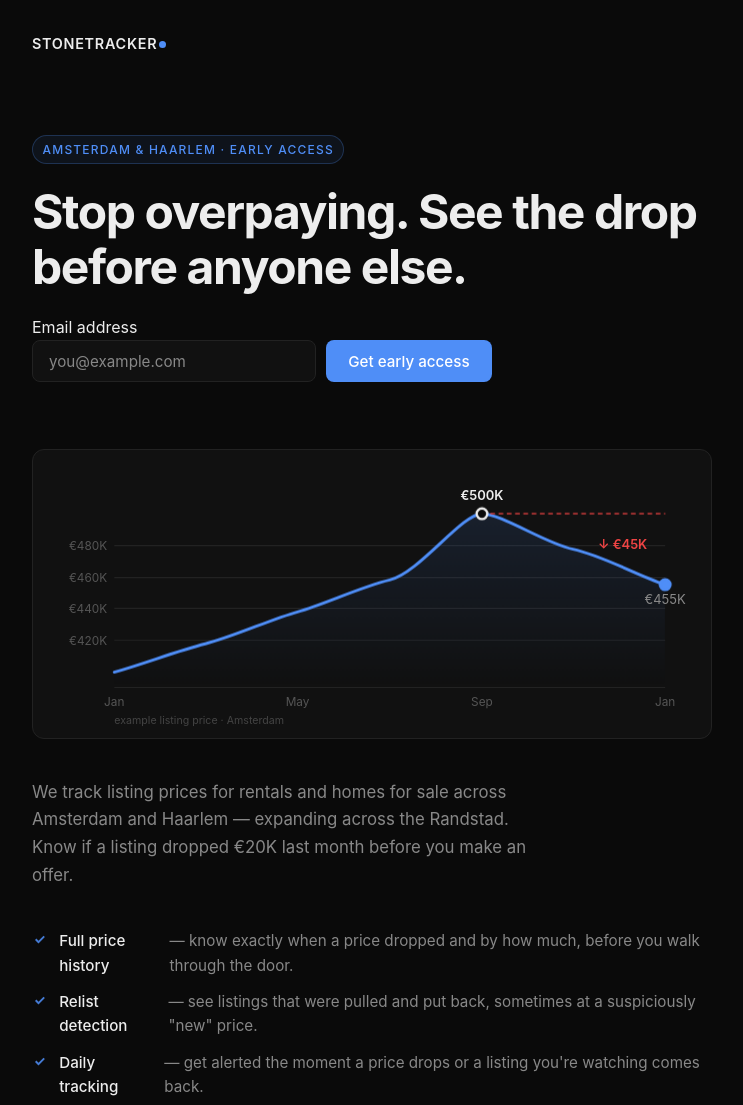
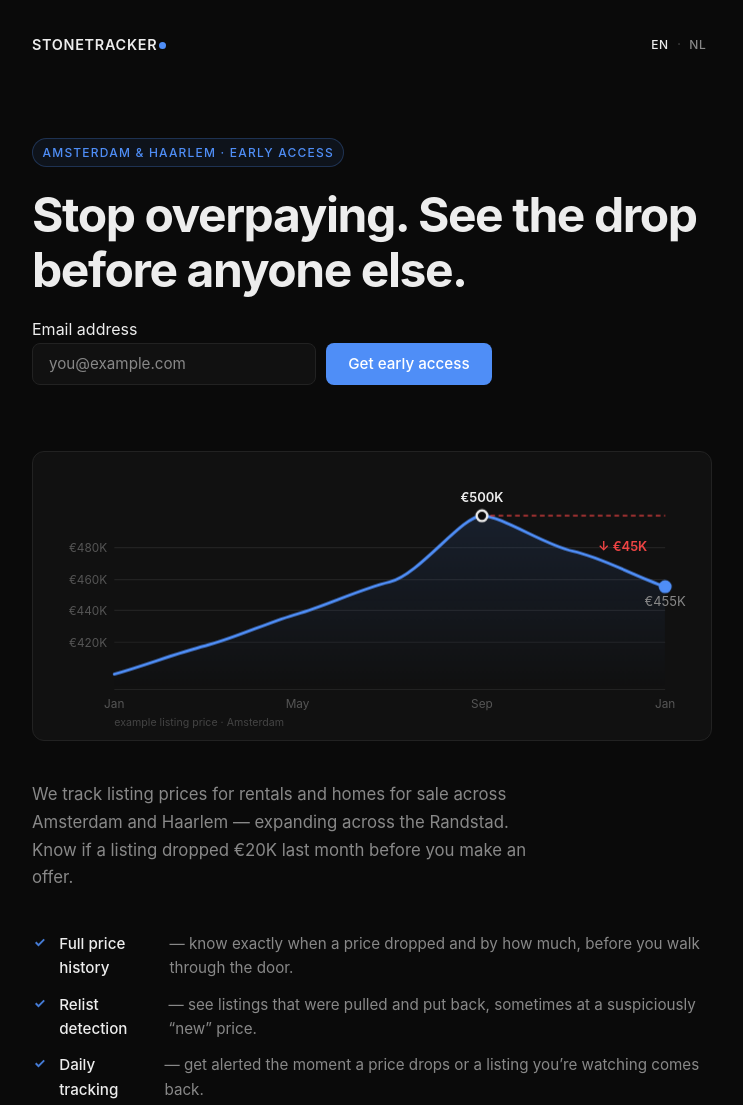
Before and after one commit to LumioTech/stonetracker-site, a plain HTML site: page index.html in a window 1280 px wide. Shown: the top 1105 px of the page, without its empty margins (268-1011 px from the left). Drawn offline with Linux system fonts and the light colour scheme.

Commit message:
Deploy site from stonetracker@ad4e648f0ee350d50cbb3f4231610aeeef5a99c7

```diff
--- a/app.js
+++ b/app.js
@@ -1,14 +1,82 @@
 // ---------------------------------------------------------------------------
-// StoneTracker — waitlist form handler
-//
-// Replace APPS_SCRIPT_URL with the Web App URL from `clasp deploy`.
-// When you have a custom domain, also update the referrer logic below if
-// you want to distinguish traffic sources.
+// StoneTracker — waitlist form handler + language switcher
 // ---------------------------------------------------------------------------
 
 var APPS_SCRIPT_URL = 'https://script.google.com/macros/s/AKfycbxgvPWqMrbaVXlMCyyhyqIQ8eR_NxnL6y5tO_HR16VkkmirJdSZU380muLCDNXcjWw/exec';
 
+// ---------------------------------------------------------------------------
+// Copy — EN and NL
+// ---------------------------------------------------------------------------
+var COPY = {
+  en: {
+    title:      'StoneTracker \u2014 Dutch Housing Price Tracker',
+    metaDesc:   'Track listing prices for rentals and homes for sale in Amsterdam and Haarlem. See which prices are dropping, which listings are new, and which are quietly relisted.',
+    htmlLang:   'en',
+    eyebrow:    'Amsterdam \u0026 Haarlem \u00B7 Early access',
+    h1:         'Stop overpaying. See the drop before anyone else.',
+    subhead:    'We track listing prices for rentals and homes for sale across Amsterdam and Haarlem \u2014 expanding across the Randstad. Know if a listing dropped \u20AC20K last month before you make an offer.',
+    feat1:      '<strong>Full price history</strong> \u2014 know exactly when a price dropped and by how much, before you walk through the door.',
+    feat2:      '<strong>Relist detection</strong> \u2014 see listings that were pulled and put back, sometimes at a suspiciously \u201Cnew\u201D price.',
+    feat3:      '<strong>Daily tracking</strong> \u2014 get alerted the moment a price drops or a listing you\u2019re watching comes back.',
+    label:      'Email address',
+    btn:        'Get early access',
+    emailError: 'Please enter a valid email address.',
+    success:    "You\u2019re on the list. We\u2019ll email you when we launch.",
+    footer:     'Built in Amsterdam.',
+  },
+  nl: {
+    title:      'StoneTracker \u2014 Volg Nederlandse huizenprijzen',
+    metaDesc:   'Volg vraagprijzen van huurwoningen en koopwoningen in Amsterdam en Haarlem. Zie welke prijzen dalen, welke woningen echt nieuw zijn en welke stilletjes herplaatst zijn.',
+    htmlLang:   'nl',
+    eyebrow:    'Amsterdam \u0026 Haarlem \u00B7 registreer nu',
+    h1:         'Stop met overbieden. Zie de daling als eerste.',
+    subhead:    'We volgen vraagprijzen van huurwoningen en koopwoningen in Amsterdam en Haarlem \u2014 en breiden uit naar de rest van de Randstad. Weet of een woning vorige maand \u20AC20.000 goedkoper stond, voordat je een bod uitbrengt.',
+    feat1:      '<strong>Volledige prijsgeschiedenis</strong> \u2014 weet precies wanneer een prijs daalde en met hoeveel, voordat je de woning bezichtigt.',
+    feat2:      '<strong>Herplaatsing detectie</strong> \u2014 zie woningen die van de markt gehaald en stilletjes teruggeplaatst zijn, soms met een \u2018nieuwe\u2019 vraagprijs.',
+    feat3:      '<strong>Dagelijkse monitoring</strong> \u2014 ontvang direct een melding wanneer een prijs daalt of een woning die je volgt weer beschikbaar komt.',
+    label:      'E-mailadres',
+    btn:        'Registreer nu',
+    emailError: 'Vul een geldig e-mailadres in.',
+    success:    'Je staat op de lijst. We e-mailen je zodra we live gaan.',
+    footer:     'Gebouwd in Amsterdam.',
+  },
+};
+
+// ---------------------------------------------------------------------------
+// Language switcher
+// ---------------------------------------------------------------------------
+var currentLang = navigator.language.startsWith('nl') ? 'nl' : 'en';
+
+function applyLanguage(lang) {
+  var c = COPY[lang];
+  document.documentElement.lang                                         = c.htmlLang;
+  document.title                                                        = c.title;
+  document.querySelector('meta[name="description"]').setAttribute('content', c.metaDesc);
+  document.querySelector('.eyebrow').textContent                        = c.eyebrow;
+  document.querySelector('h1').textContent                              = c.h1;
+  document.querySelector('.subhead').textContent                        = c.subhead;
+  document.getElementById('feat-1').innerHTML                           = c.feat1;
+  document.getElementById('feat-2').innerHTML                           = c.feat2;
+  document.getElementById('feat-3').innerHTML                           = c.feat3;
+  document.querySelector('label[for="email-input"]').textContent        = c.label;
+  document.getElementById('submit-btn').textContent                     = c.btn;
+  document.getElementById('footer-tagline').textContent                 = c.footer;
+
+  document.getElementById('lang-en').classList.toggle('active', lang === 'en');
+  document.getElementById('lang-nl').classList.toggle('active', lang === 'nl');
+
+  currentLang = lang;
+}
+
+// ---------------------------------------------------------------------------
+// Form handler
+// ---------------------------------------------------------------------------
 (function () {
+  applyLanguage(currentLang);
+
+  document.getElementById('lang-en').addEventListener('click', function () { applyLanguage('en'); });
+  document.getElementById('lang-nl').addEventListener('click', function () { applyLanguage('nl'); });
+
   var form   = document.getElementById('waitlist-form');
   var input  = document.getElementById('email-input');
   var button = document.getElementById('submit-btn');
@@ -19,17 +87,13 @@ var APPS_SCRIPT_URL = 'https://script.google.com/macros/s/AKfycbxgvPWqMrbaVXlMCy
 
     var email = input.value.trim();
 
-    // Client-side email validation before hitting the network.
     if (!isValidEmail(email)) {
-      setStatus('error', 'Please enter a valid email address.');
+      setStatus('error', COPY[currentLang].emailError);
       input.focus();
       return;
     }
 
-    // Optimistic UI: show success immediately after client-side validation.
-    // The POST fires in the background — Apps Script cold-start latency is
-    // invisible to the user this way.
-    setStatus('success', "You're on the list. We'll email you when we launch.");
+    setStatus('success', COPY[currentLang].success);
     form.reset();
     button.disabled = true;
 
@@ -55,9 +119,7 @@ var APPS_SCRIPT_URL = 'https://script.google.com/macros/s/AKfycbxgvPWqMrbaVXlMCy
         if (!data.ok) throw new Error(data.error || 'ok:false');
       })
       .catch(function (err) {
-        // Background POST failed — user already saw success, don't change that.
-        // Check the Apps Script Executions log for details.
-        console.error('[StoneTracker] Waitlist submission failed for', email, '—', err.message);
+        console.error('[StoneTracker] Waitlist submission failed for', email, '\u2014', err.message);
       })
       .finally(function () {
         button.disabled = false;
--- a/index.html
+++ b/index.html
@@ -31,6 +31,11 @@
 
     <header>
       <a href="https://lumiotech.github.io/stonetracker-site/" class="logo">StoneTracker<span class="logo-dot" aria-hidden="true"></span></a>
+      <div class="lang-selector" role="group" aria-label="Language">
+        <button class="lang-btn" id="lang-en" data-lang="en">EN</button>
+        <span aria-hidden="true" style="color:#333">·</span>
+        <button class="lang-btn" id="lang-nl" data-lang="nl">NL</button>
+      </div>
     </header>
 
     <main>
@@ -138,20 +143,20 @@
       </p>
 
       <ul class="features">
-        <li>
+        <li id="feat-1">
           <strong>Full price history</strong> — know exactly when a price dropped and by how much, before you walk through the door.
         </li>
-        <li>
+        <li id="feat-2">
           <strong>Relist detection</strong> — see listings that were pulled and put back, sometimes at a suspiciously "new" price.
         </li>
-        <li>
+        <li id="feat-3">
           <strong>Daily tracking</strong> — get alerted the moment a price drops or a listing you're watching comes back.
         </li>
       </ul>
     </main>
 
     <footer>
-      <p>Built in Amsterdam. Not affiliated with Funda or Pararius.</p>
+      <p id="footer-tagline">Built in Amsterdam. Not affiliated with Funda or Pararius.</p>
       <p>© <span id="year"></span> StoneTracker</p>
     </footer>
 
--- a/styles.css
+++ b/styles.css
@@ -58,7 +58,35 @@ header {
   padding: 2rem 0 0;
   display: flex;
   align-items: center;
-  gap: 0.5rem;
+  justify-content: space-between;
+}
+
+.lang-selector {
+  display: flex;
+  align-items: center;
+  gap: 0.15rem;
+}
+
+.lang-btn {
+  background: none;
+  border: none;
+  color: var(--muted);
+  font-size: 0.75rem;
+  font-weight: 500;
+  font-family: var(--font);
+  letter-spacing: 0.05em;
+  cursor: pointer;
+  padding: 0.2rem 0.35rem;
+  border-radius: 4px;
+  transition: color 0.15s;
+}
+
+.lang-btn:hover {
+  color: var(--text);
+}
+
+.lang-btn.active {
+  color: var(--text);
 }
 
 .logo {
```
